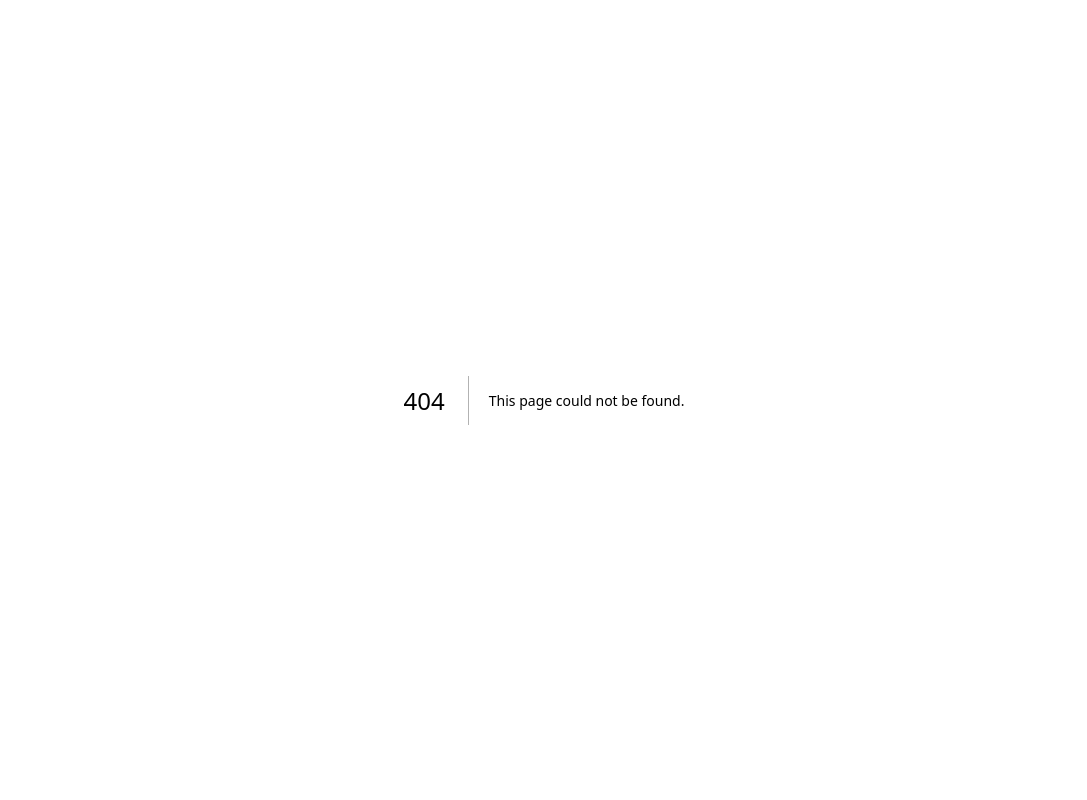
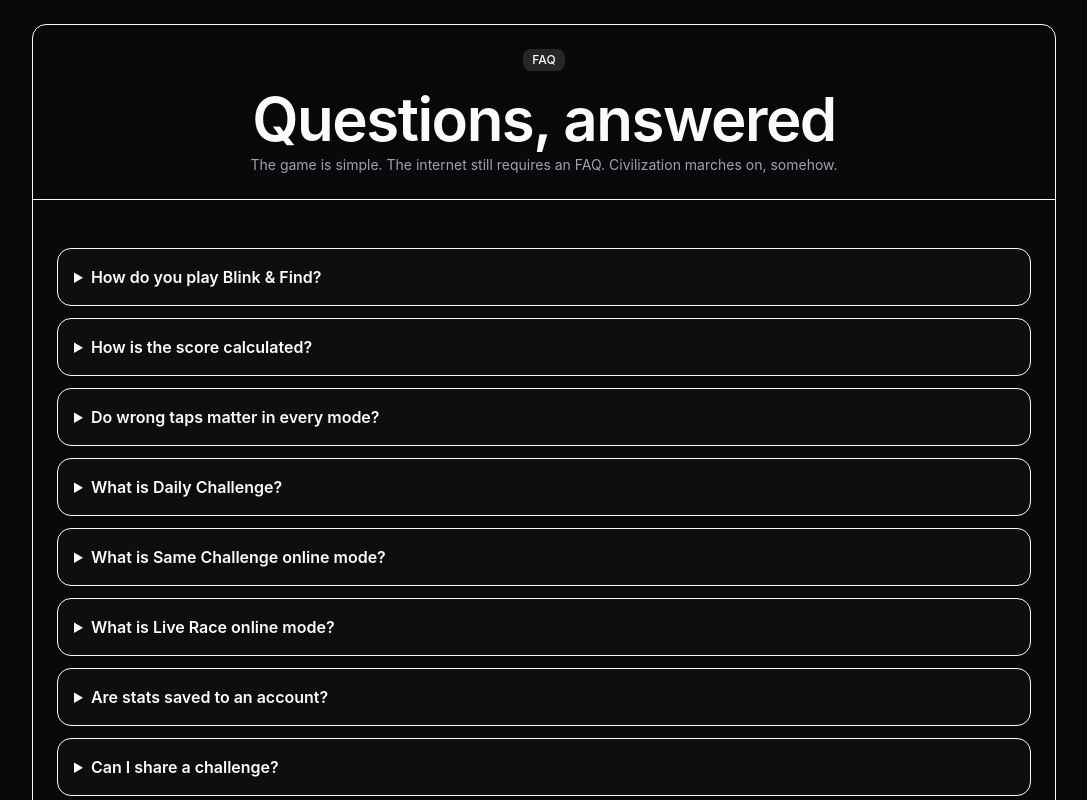
Before and after one commit to Nischhalsubba/blink-and-find, a Next.js app: page /faq in a window 1280 px wide. Before the commit this address had no page. Shown: the whole page, without its empty margins (96-1183 px from the left). Built offline with nearby package versions, Linux system fonts and the light colour scheme.

Commit message:
Add FAQ page

```diff
--- /dev/null
+++ b/src/app/faq/page.tsx
@@ -0,0 +1,103 @@
+import type { Metadata } from "next";
+import Link from "next/link";
+import { Badge } from "@/components/ui/badge";
+import { Button } from "@/components/ui/button";
+import { Card, CardContent, CardDescription, CardFooter, CardHeader, CardTitle } from "@/components/ui/card";
+import { absoluteUrl, SITE_NAME } from "@/lib/seo";
+
+const description = "Read answers to common Blink & Find questions about scoring, wrong taps, saved stats, Daily Challenge, online rooms, and game modes.";
+
+const faqs = [
+  {
+    question: "How do you play Blink & Find?",
+    answer: "Memorize the target number, wait for it to hide, then tap the matching number on the scattered board.",
+  },
+  {
+    question: "How is the score calculated?",
+    answer: "Your final time is your raw find time plus penalty time from wrong taps. Lower total time wins.",
+  },
+  {
+    question: "Do wrong taps matter in every mode?",
+    answer: "Most competitive modes track or penalize wrong taps. Practice and Zen are softer so players can learn without pressure.",
+  },
+  {
+    question: "What is Daily Challenge?",
+    answer: "Daily Challenge gives everyone the same seeded board and target for the day, making comparisons fair.",
+  },
+  {
+    question: "What is Same Challenge online mode?",
+    answer: "Players take turns on the same board and target. Results are compared after everyone finishes.",
+  },
+  {
+    question: "What is Live Race online mode?",
+    answer: "Players race simultaneously on the same board after a shared countdown.",
+  },
+  {
+    question: "Are stats saved to an account?",
+    answer: "Current personal stats are saved locally in your browser. No login is required.",
+  },
+  {
+    question: "Can I share a challenge?",
+    answer: "Yes. Challenge links use a seed so another player can open the exact same board and target.",
+  },
+];
+
+export const metadata: Metadata = {
+  title: "FAQ | Blink & Find",
+  description,
+  alternates: {
+    canonical: absoluteUrl("/faq"),
+  },
+  openGraph: {
+    title: "Blink & Find FAQ",
+    description,
+    url: absoluteUrl("/faq"),
+    siteName: SITE_NAME,
+    type: "article",
+  },
+};
+
+export default function FaqPage() {
+  const faqJsonLd = {
+    "@context": "https://schema.org",
+    "@type": "FAQPage",
+    mainEntity: faqs.map((item) => ({
+      "@type": "Question",
+      name: item.question,
+      acceptedAnswer: {
+        "@type": "Answer",
+        text: item.answer,
+      },
+    })),
+  };
+
+  return (
+    <main className="app-shell overflow-auto">
+      <script type="application/ld+json" dangerouslySetInnerHTML={{ __html: JSON.stringify(faqJsonLd) }} />
+      <section className="mx-auto grid min-h-full w-full max-w-5xl gap-4 py-4">
+        <Card className="overflow-hidden">
+          <CardHeader className="border-b text-center">
+            <Badge variant="secondary" className="mx-auto mb-3 w-fit">FAQ</Badge>
+            <CardTitle className="text-4xl font-semibold tracking-tight sm:text-6xl">Questions, answered</CardTitle>
+            <CardDescription>
+              The game is simple. The internet still requires an FAQ. Civilization marches on, somehow.
+            </CardDescription>
+          </CardHeader>
+          <CardContent className="grid gap-3 p-4 sm:p-6">
+            {faqs.map((item) => (
+              <details key={item.question} className="rounded-xl border bg-muted/20 p-4">
+                <summary className="cursor-pointer font-semibold">{item.question}</summary>
+                <p className="mt-2 text-sm text-muted-foreground">{item.answer}</p>
+              </details>
+            ))}
+          </CardContent>
+          <CardFooter className="flex flex-col gap-2 border-t p-4 sm:flex-row sm:justify-end sm:p-6">
+            <Button asChild variant="outline"><Link href="/rules">Rules</Link></Button>
+            <Button asChild variant="outline"><Link href="/modes">Modes</Link></Button>
+            <Button asChild><Link href="/">Play Now</Link></Button>
+          </CardFooter>
+        </Card>
+      </section>
+    </main>
+  );
+}
```
